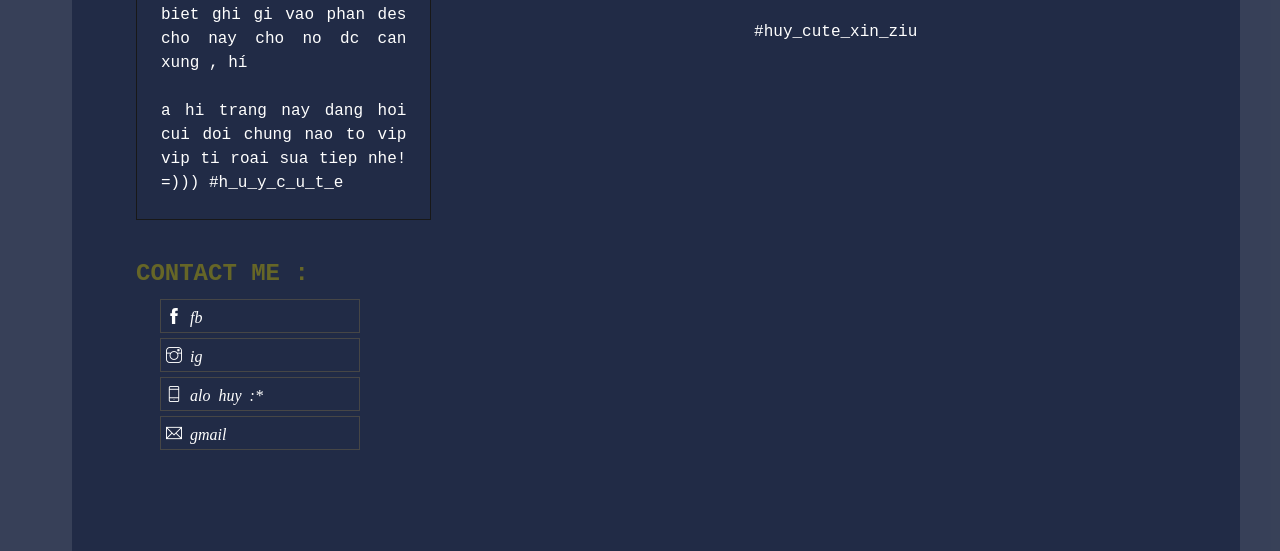
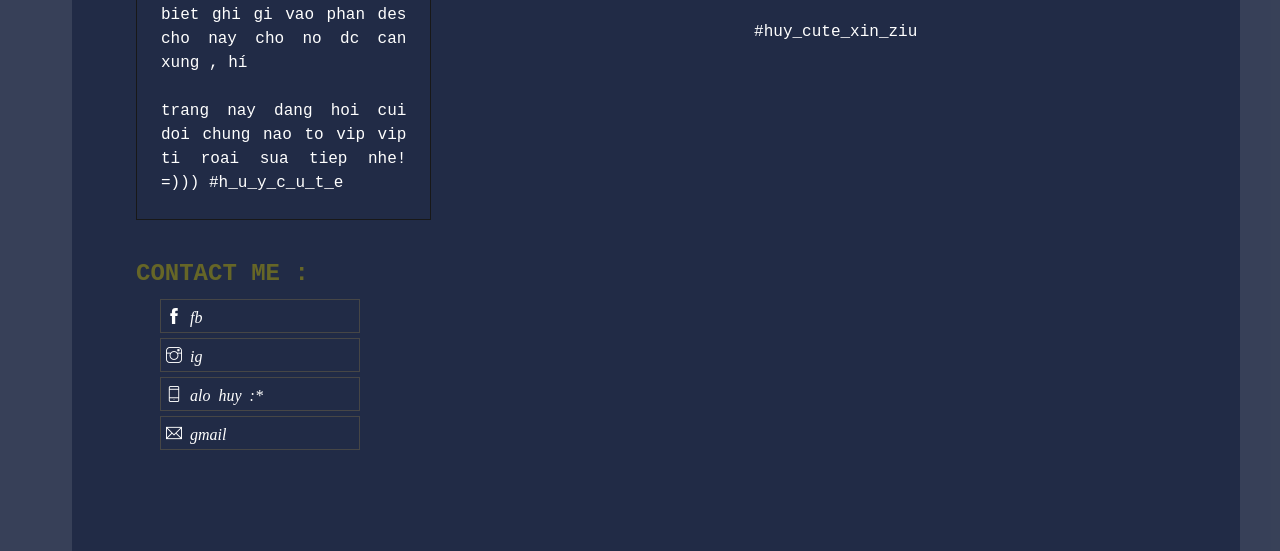
Before and after one commit to hwifuq/huy, a plain HTML site: page index.html in a window 1280 px wide. Shown: the part 249-800 px from the top of the page. Drawn offline with Linux system fonts and the light colour scheme.

Commit message:
Update index.html

```diff
--- a/index.html
+++ b/index.html
@@ -17,7 +17,7 @@
                 <div class="sub">
                     <p class="pre">about me:</p>
                     <h1>Le Ngoc Huy</h1>
-                    <p class="des">thiec su la to cung k biet ghi gi vao phan des cho nay cho no dc can xung , hí <br><br>a hi trang nay dang hoi cui doi chung nao to vip vip ti roai sua tiep nhe! =))) #h_u_y_c_u_t_e </p>
+                    <p class="des">thiec su la to cung k biet ghi gi vao phan des cho nay cho no dc can xung , hí <br><br> trang nay dang hoi cui doi chung nao to vip vip ti roai sua tiep nhe! =))) #h_u_y_c_u_t_e </p>
                     <h2>contact me :</h2>
                     <div class="social-list">
                         <a href="https://www.facebook.com/lwnhuy" class="ti-facebook" target="_blank" rel="noopener" ><i> fb</i></a>
```
